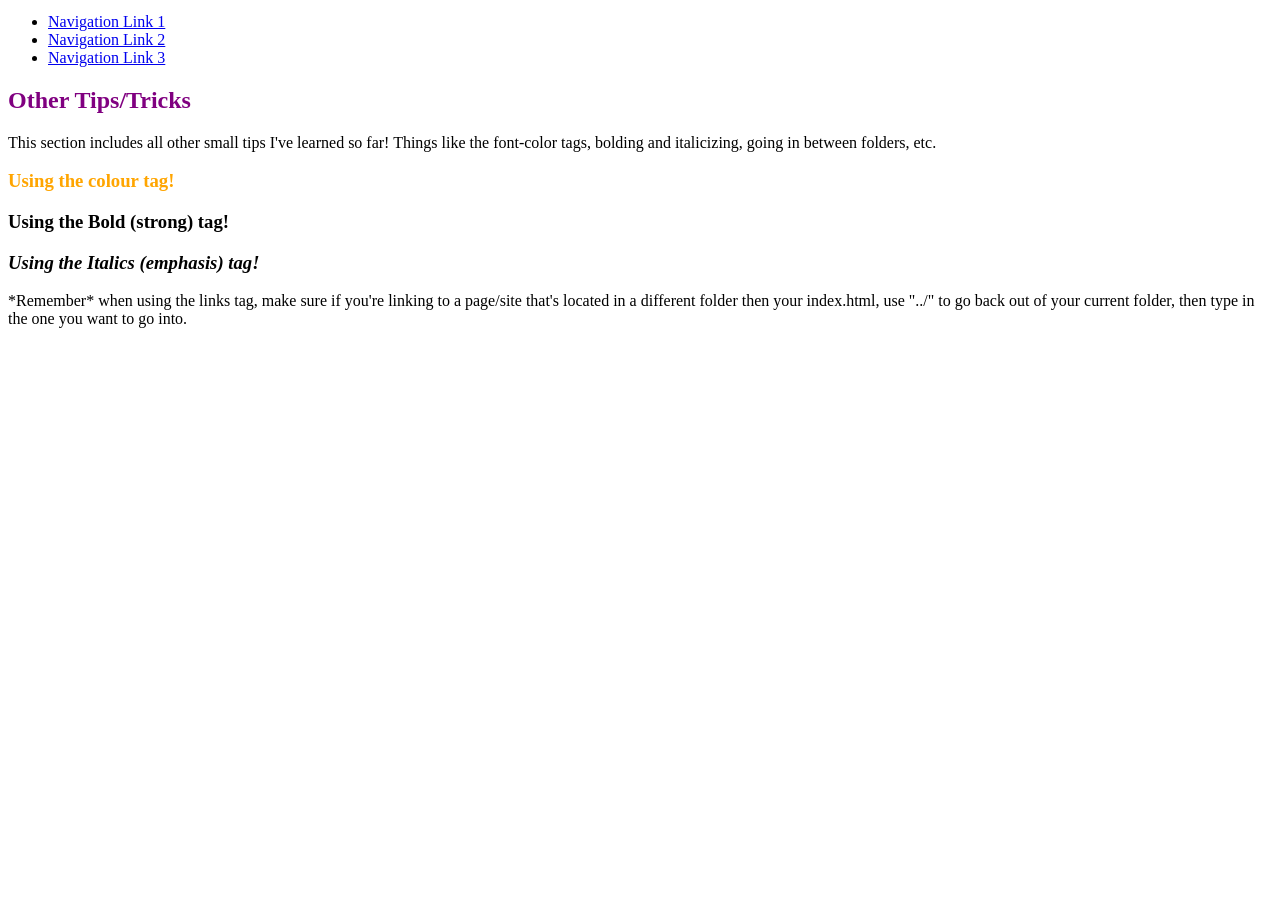
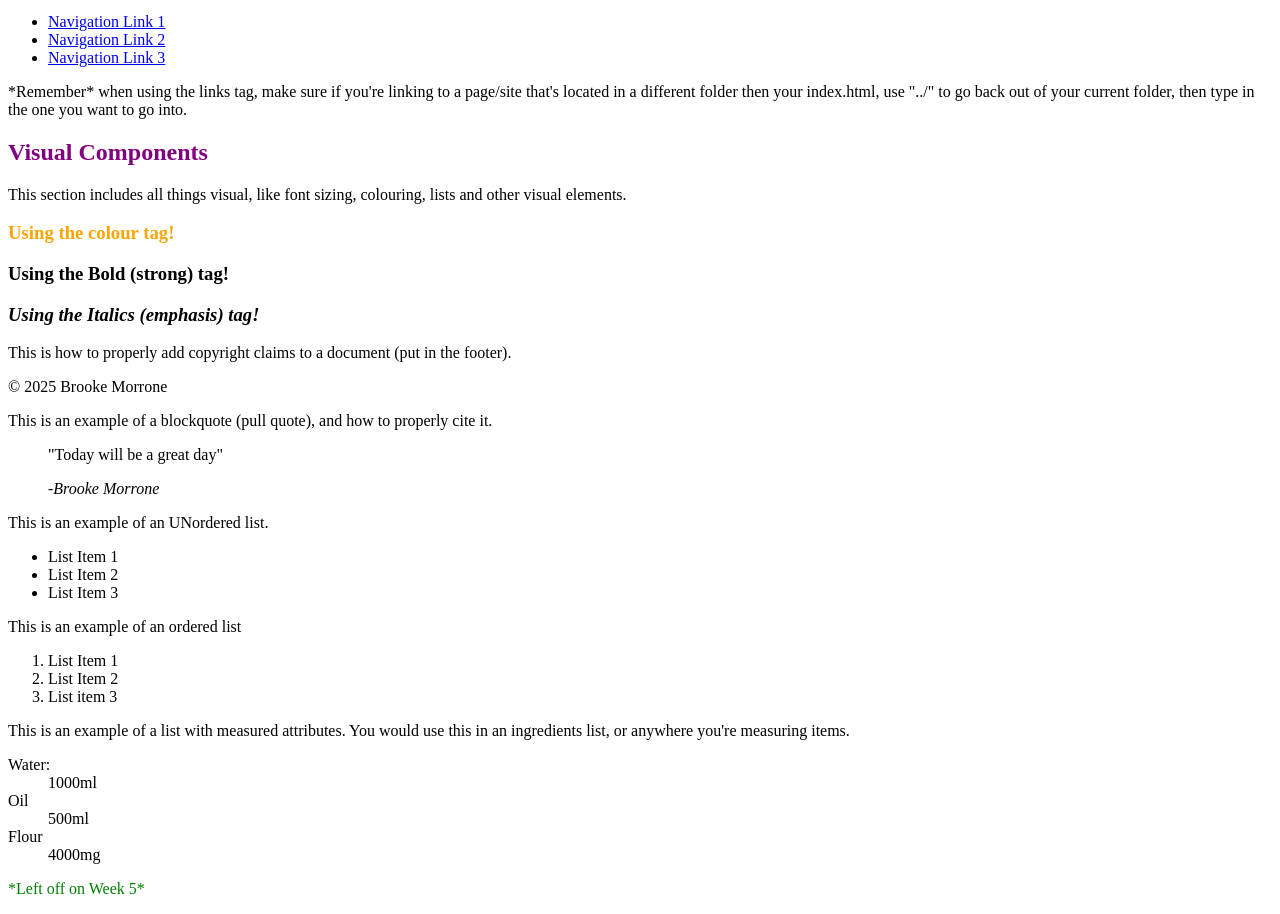
Before and after one commit to brookemorrone14/practice-website, a plain HTML site: page index.html in a window 1280 px wide. Shown: the part 1123-2037 px from the top of the page. Before the commit the page ends 1467 px from the top, so only its background shows below. Drawn offline with Linux system fonts and the light colour scheme.

Commit message:
Update index.html
Updated all headings on nav pages

```diff
--- a/index.html
+++ b/index.html
@@ -19,8 +19,8 @@
 
   <main>
     <section>
+      <h2><font color="purple">Making Sections and Nesting Elements</font></h2>
       <article>
-        <h2><font color="purple">Making Sections and Nesting Elements</font></h2>
         <p>
          This paragraph is in a section, it helps to break up the website into "chunks" and keep elements which belong together, in the same area. Notice how in VS Code, there are little faint lines infront of all of my tags? That means they are "nested" into the tag that is above it. As you can see in this html document,
          The nesting process goes:
@@ -46,8 +46,8 @@
 
 
     <section>
+      <h2><font color="purple">How to Commit to Main</font></h2>
       <article>
-        <h2><font color="purple">How to Commit to Main</font></h2>
         <p>
           This section is all about commiting my work to the main. Commiting to the main means: once I'm all done working on my html document "locally" (meaning offline, in VS Code), I need to open the repository in GitHub Desktop, and click "commit to main", then click "push to origin".
         </p>
@@ -56,8 +56,8 @@
 
 
     <section>
+      <h2><font color="purple">Navigation/Linking to Other Pages</font></h2>
       <article>
-        <h2><font color="purple">Navigation/Linking to Other Pages</font></h2>
         <p>
           This section is about linking different websites, and other html pages in one document. This is a method where on the live website, you can click on word(s) and it will automatically "send you" to a page of my choice.
         </p>
@@ -83,25 +83,81 @@
             <li><a href="navigation links/navigation-link-3.html">Navigation Link 3</a></li>
           </ul>
         </nav>
+        <p>
+          *Remember* when using the links tag, make sure if you're linking to a page/site that's located in a different folder then your index.html, use "../" to go back out of your current folder, then type in the one you want to go into.
+        </p>
       </article>
     </section>
 
     <section>
+      <h2><font color="purple">Visual Components</font></h2>
       <article>
-        <h2><font color="purple">Other Tips/Tricks</font></h2>
         <p>
-          This section includes all other small tips I've learned so far! Things like the font-color tags, bolding and italicizing, going in between folders, etc.
+          This section includes all things visual, like font sizing, colouring, lists and other visual elements.
         </p>
 
         <h3><font color="orange">Using the colour tag!</font></h3>
         <h3><strong>Using the Bold (strong) tag!</strong></h3>
         <h3><em>Using the Italics (emphasis) tag!</em></h3>
+        <p>
+          This is how to properly add copyright claims to a document (put in the footer).
+        </p>
+        <p>
+          &copy; 2025 Brooke Morrone
+        </p>
+        <p>
+            This is an example of a blockquote (pull quote), and how to properly cite it.
+        </p>
+        <blockquote>
+
+          <p>
+            "Today will be a great day"
+          </p>
+          <cite>
+            -Brooke Morrone
+          </cite>
+        </blockquote>
 
         <p>
-          *Remember* when using the links tag, make sure if you're linking to a page/site that's located in a different folder then your index.html, use "../" to go back out of your current folder, then type in the one you want to go into.
+          This is an example of an UNordered list.
+          <ul>
+            <li>List Item 1</li>
+            <li>List Item 2</li>
+            <li>List Item 3</li>
+          </ul>
         </p>
+
+        <p>
+          This is an example of an ordered list
+          <ol>
+            <li>List Item 1</li>
+            <li>List Item 2</li>
+            <li>List item 3</li>
+          </ol>
+        </p>
+
+        <p>
+          This is an example of a list with measured attributes. You would use this in an ingredients list, or anywhere you're measuring items.
+          <dl>
+            <dt>Water:</dt>
+            <dd>1000ml</dd>
+
+            <dt>Oil</dt>
+            <dd>500ml</dd>
+
+            <dt>Flour</dt>
+            <dd>4000mg</dd>
+          </dl>
+        </p>
+
       </article>
     </section>
   </main>
+
+  <footer>
+    <p>
+      <font color="green">*Left off on Week 5*</font>
+    </p>
+  </footer>
 </body>
 </html>
```
Also changed, not shown: navigation links/navigation-link-1.html (+1 -1 lines), navigation links/navigation-link-2.html (+1 -1 lines), navigation links/navigation-link-3.html (+1 -1 lines), navigation.html (+1 -1 lines).
